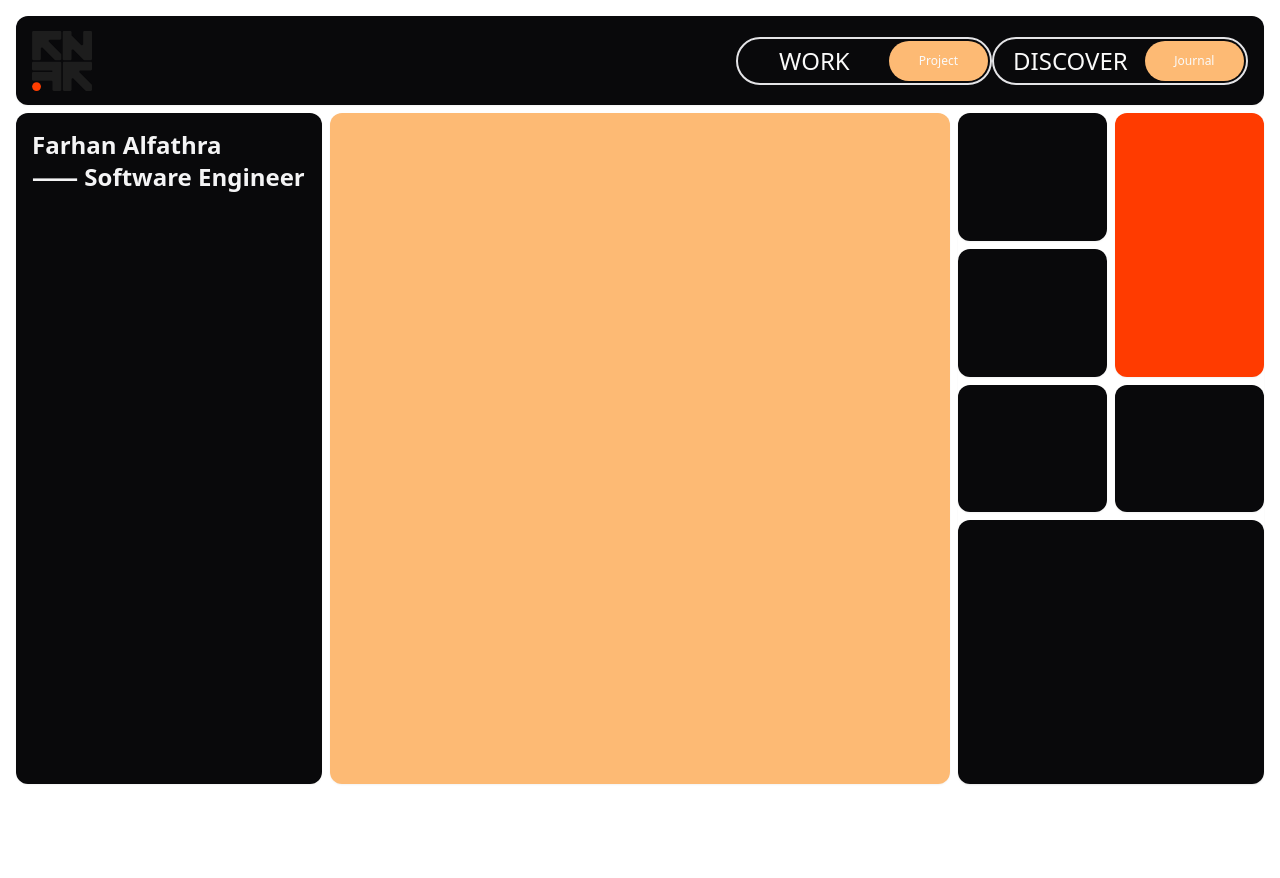
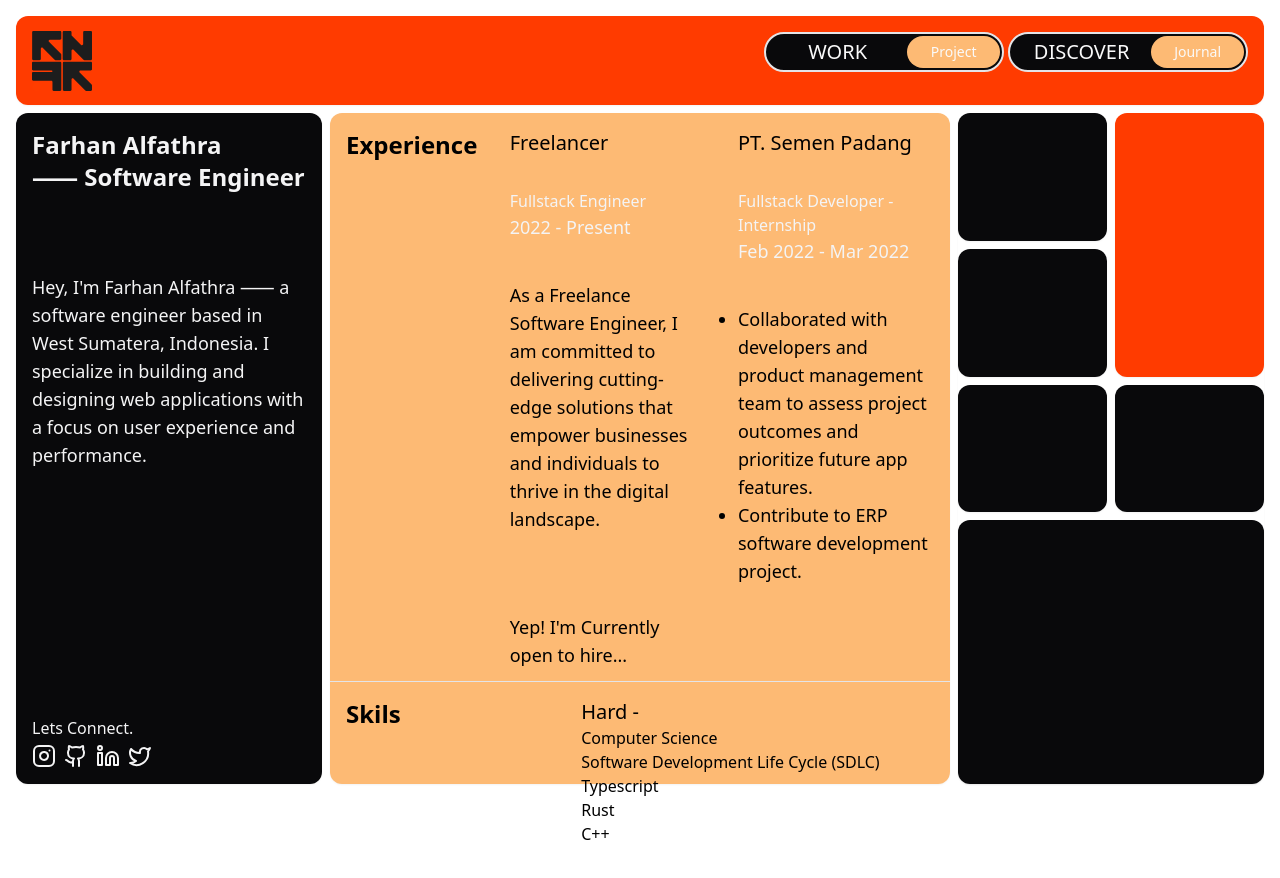
Before and after one commit to frn-af/portfolio, a Next.js app: page / in a window 1280 px wide. Shown: the top 878 px of the page. Before the commit the page ends 800 px from the top, so only its background shows below. Built offline with nearby package versions, Linux system fonts and the light colour scheme.

Commit message:
ui: update hero section

```diff
--- a/package.json
+++ b/package.json
@@ -9,6 +9,7 @@
     "lint": "next lint"
   },
   "dependencies": {
+    "@radix-ui/react-separator": "^1.0.3",
     "@radix-ui/react-slot": "^1.0.2",
     "class-variance-authority": "^0.7.0",
     "clsx": "^2.1.0",
--- a/src/app/layout.tsx
+++ b/src/app/layout.tsx
@@ -51,7 +51,7 @@ export default function RootLayout({
       >
         <ThemeProvider
           attribute="class"
-          defaultTheme="system"
+          defaultTheme="light"
           enableSystem
         >
           {children}
--- a/src/components/hero.tsx
+++ b/src/components/hero.tsx
@@ -1,44 +1,97 @@
 "use client"
 import Image from "next/image";
 import dark from "../assets/images/darklogo.svg";
-import light from "../assets/images/lightlogo.svg";
+import { Github, Instagram, Linkedin, Twitter } from "lucide-react";
 import { Card } from "./ui/card";
-import { useTheme } from "next-themes";
 import { Button } from "./ui/button";
-
+import Link from "next/link";
+import { Separator } from "./ui/separator";
 export default function Hero() {
-
-  const { theme } = useTheme();
 
   return (
     <div className="grid grid-cols-4 grid-rows-8 gap-2 h-full p-4">
-      <Card className="col-span-4 bg-foreground flex items-center justify-between p-4 border-none">
-        <div>
-          {theme === "dark" ? (
-            <Image src={light} alt="Hero" width={60} className="aspect-square" />
-          ) : (
+      <Card className="col-span-4 dark:bg-foreground bg-primary  flex justify-between p-4 border-none">
+        <div className="items-center flex">
+          <Link href="/">
             <Image src={dark} alt="Hero" width={60} className="aspect-square" />
-          )}
+          </Link>
         </div>
-        <div className="">
-          <Button className="ml-auto bg-foreground rounded-full border-2 uppercase w-64 h-12 items-center p-[2px] justify-between">
-            <div className="w-full text-2xl uppercase">work</div>
-            <div className="bg-orange-300 rounded-full text-xs w-2/3 h-full flex justify-center items-center capitalize">project</div>
+        <div className="space-x-1">
+          <Button className="group ml-auto bg-foreground rounded-full border-2 uppercase w-60 h-10 items-center p-[2px] justify-between">
+            <div className="w-full text-xl uppercase">work</div>
+            <div className="group-hover:bg-background group-hover:text-foreground bg-orange-300 rounded-full text-sm w-2/3 h-full flex justify-center items-center capitalize">project</div>
           </Button>
-          <Button className="ml-auto bg-foreground rounded-full border-2 uppercase w-64 h-12 items-center p-[2px] justify-between">
-            <div className="w-full text-2xl uppercase">discover</div>
-            <div className="bg-orange-300 rounded-full text-xs w-2/3 h-full flex justify-center items-center capitalize">journal</div>
+          <Button className="group ml-auto bg-foreground rounded-full border-2 uppercase w-60 h-10 items-center p-[2px] justify-between">
+            <div className="w-full text-xl uppercase">discover</div>
+            <div className="group-hover:bg-background group-hover:text-foreground bg-orange-300 rounded-full text-sm w-2/3 h-full flex justify-center items-center capitalize">journal</div>
           </Button>
         </div>
-
       </Card>
-      <Card className="row-span-7 p-4 bg-foreground text-muted
-        border-none">
-        <h1 className="text-2xl font-bold">Farhan Alfathra</h1>
-        <h1 className="text-2xl font-bold">
-          ⸺ Software Engineer</h1>
+      <Card className="row-span-7 p-4 bg-foreground text-muted border-none flex flex-col justify-between ">
+        <div>
+          <h1 className="text-2xl font-bold">Farhan Alfathra</h1>
+          <h1 className="text-2xl font-bold">
+            ⸺ Software Engineer</h1>
+          <p className="text-lg mt-20">
+            Hey, I'm Farhan Alfathra ⸺ a software engineer based in West Sumatera, Indonesia. I specialize in building and designing web applications with a focus on user experience and performance.
+          </p>
+        </div>
+        <div className="space-y-1">
+          <p>Lets Connect.</p>
+          <div className="flex space-x-2">
+            <Instagram />
+            <Github />
+            <Linkedin />
+            <Twitter />
+          </div>
+        </div>
       </Card >
-      <Card className="bg-orange-300 col-span-2 border-none row-span-7">
+      <Card className="bg-orange-300 col-span-2 border-none row-span-7 text-black">
+        <div className="flex justify-between p-4 pb-2 ">
+          <h4 className="text-2xl font-bold capitalize">Experience</h4>
+          <div className="w-1/3 ">
+            <h4 className="text-xl font-medium capitalize">Freelancer</h4>
+            <p className="text-md text-muted mt-8">Fullstack Engineer</p>
+            <p className="text-lg text-muted">2022 - Present</p>
+            <p className="text-lg text-black mt-10">
+              As a Freelance Software Engineer, I am committed to delivering cutting-edge solutions that empower businesses and individuals to thrive
+              in the digital landscape.
+            </p>
+            <p className="text-lg font-medium mt-20">Yep! I'm Currently open to hire...</p>
+          </div>
+          <div className="w-1/3">
+            <h4 className="text-xl font-medium capitalize">PT. Semen Padang</h4>
+            <p className="text-md text-muted mt-8">Fullstack Developer - Internship</p>
+            <p className="text-lg text-muted">Feb 2022 - Mar 2022</p>
+            <ul className="text-lg text-black mt-10 list-disc">
+              <li>
+                Collaborated with developers and product management team to assess project outcomes and prioritize future app features.
+              </li>
+              <li>
+                Contribute to ERP software development project.
+              </li>
+            </ul>
+          </div>
+        </div>
+        <Separator className="mt-1" />
+        <div className="flex justify-between p-4">
+          <h4 className="text-2xl font-bold capitalize">Skils</h4>
+          <div className="w-3/5 h-full">
+            <h4 className="text-xl font-medium capitalize">Hard -</h4>
+            <div className="flex flex-col justify-between">
+              <div className="capitalize">
+                <p>Computer Science</p>
+                <p>Software development life cycle (SDLC)</p>
+                <p>Typescript</p>
+                <p>Rust</p>
+                <p>C++</p>
+              </div>
+              <Link href="/resume" className="mt-32 text-muted">
+                <p className="underline">Find more about me!!!</p>
+              </Link>
+            </div>
+          </div>
+        </div>
       </Card >
       <Card className="border-none row-span-7">
         <div className="grid grid-cols-2 grid-rows-5 h-full gap-2">
--- /dev/null
+++ b/src/components/ui/separator.tsx
@@ -0,0 +1,31 @@
+"use client"
+
+import * as React from "react"
+import * as SeparatorPrimitive from "@radix-ui/react-separator"
+
+import { cn } from "@/lib/utils"
+
+const Separator = React.forwardRef<
+  React.ElementRef<typeof SeparatorPrimitive.Root>,
+  React.ComponentPropsWithoutRef<typeof SeparatorPrimitive.Root>
+>(
+  (
+    { className, orientation = "horizontal", decorative = true, ...props },
+    ref
+  ) => (
+    <SeparatorPrimitive.Root
+      ref={ref}
+      decorative={decorative}
+      orientation={orientation}
+      className={cn(
+        "shrink-0 bg-border",
+        orientation === "horizontal" ? "h-[1px] w-full" : "h-full w-[1px]",
+        className
+      )}
+      {...props}
+    />
+  )
+)
+Separator.displayName = SeparatorPrimitive.Root.displayName
+
+export { Separator }
```
Also changed, not shown: 1 other file (tests, documents, lock files or other folders).
